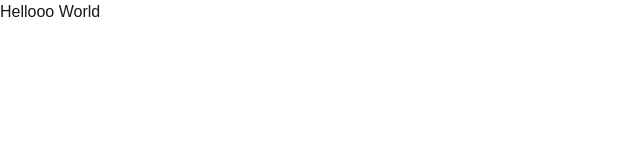
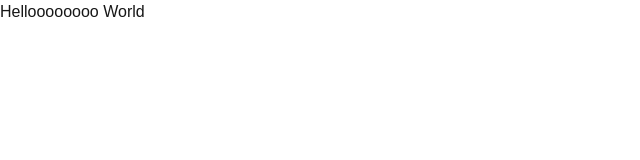
Before and after one commit to andrevieira11/torpasweb, a Next.js app: page / in a window 1280 px wide. Shown: the top 160 px of the page, without its empty margins (0-640 px from the left). Built offline with nearby package versions, Linux system fonts and the light colour scheme.

Commit message:
test update

```diff
--- a/app/page.tsx
+++ b/app/page.tsx
@@ -1,7 +1,7 @@
 export default function Home() {
   return (
     <div className="flex">
-      Hellooo World
+      Helloooooooo World
     </div>
   );
 }
```
